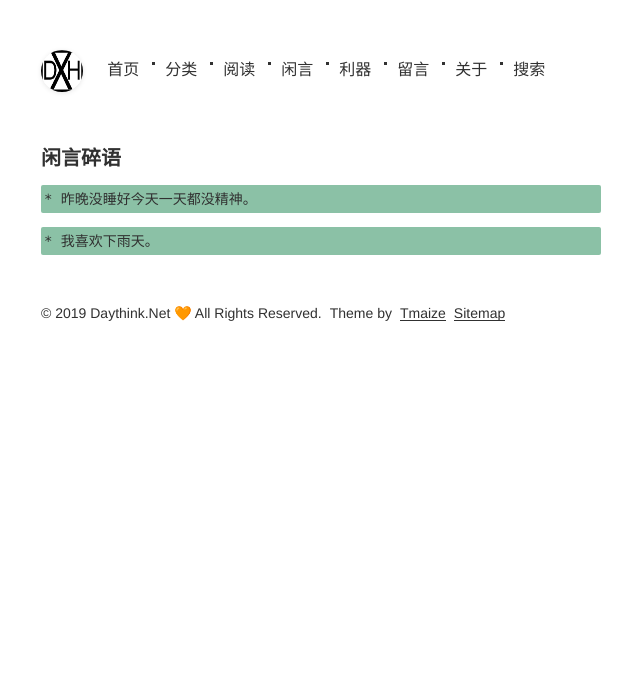
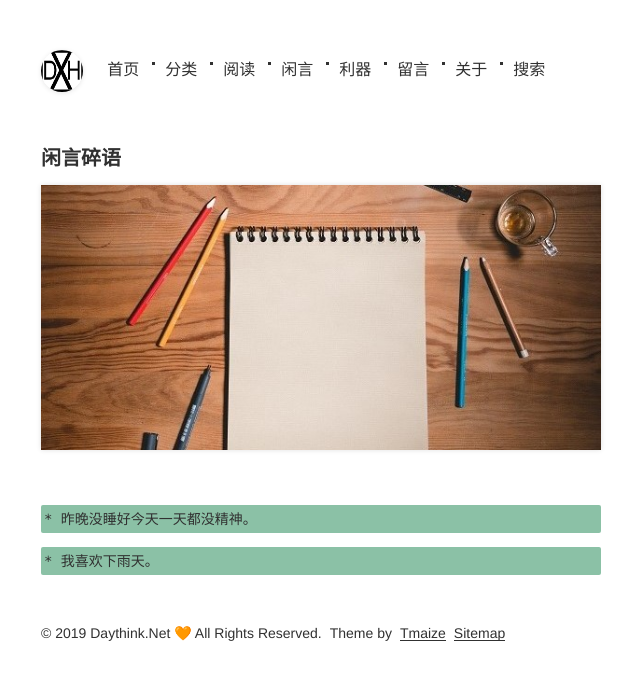
Before and after one commit to Devinteng/blog3, a Jekyll site: the page built from pages/闲言.md, in a window 1280 px wide. Shown: the top 680 px of the page, without its empty margins (319-959 px from the left). Built offline with Jekyll 4.4.1, drawn with Linux system fonts in a browser that asks for light colours.

Commit message:
Update 闲言.md

````diff
--- a/pages/闲言.md
+++ b/pages/闲言.md
@@ -3,6 +3,8 @@ layout: mypost
 isPage: true
 title: 闲言碎语
 ---
+![笔记](/img/notes.jpg)
+<br/>
 
 ```
 * 昨晚没睡好今天一天都没精神。
````
